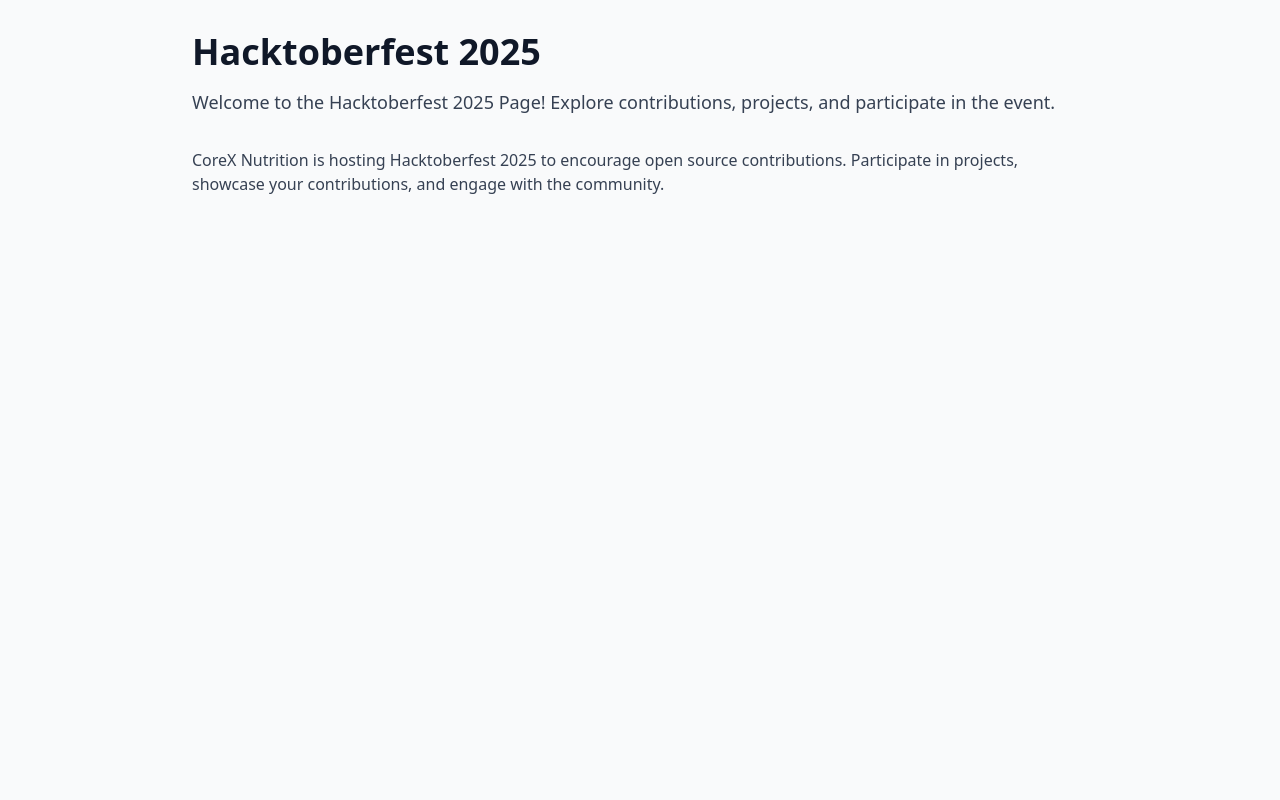
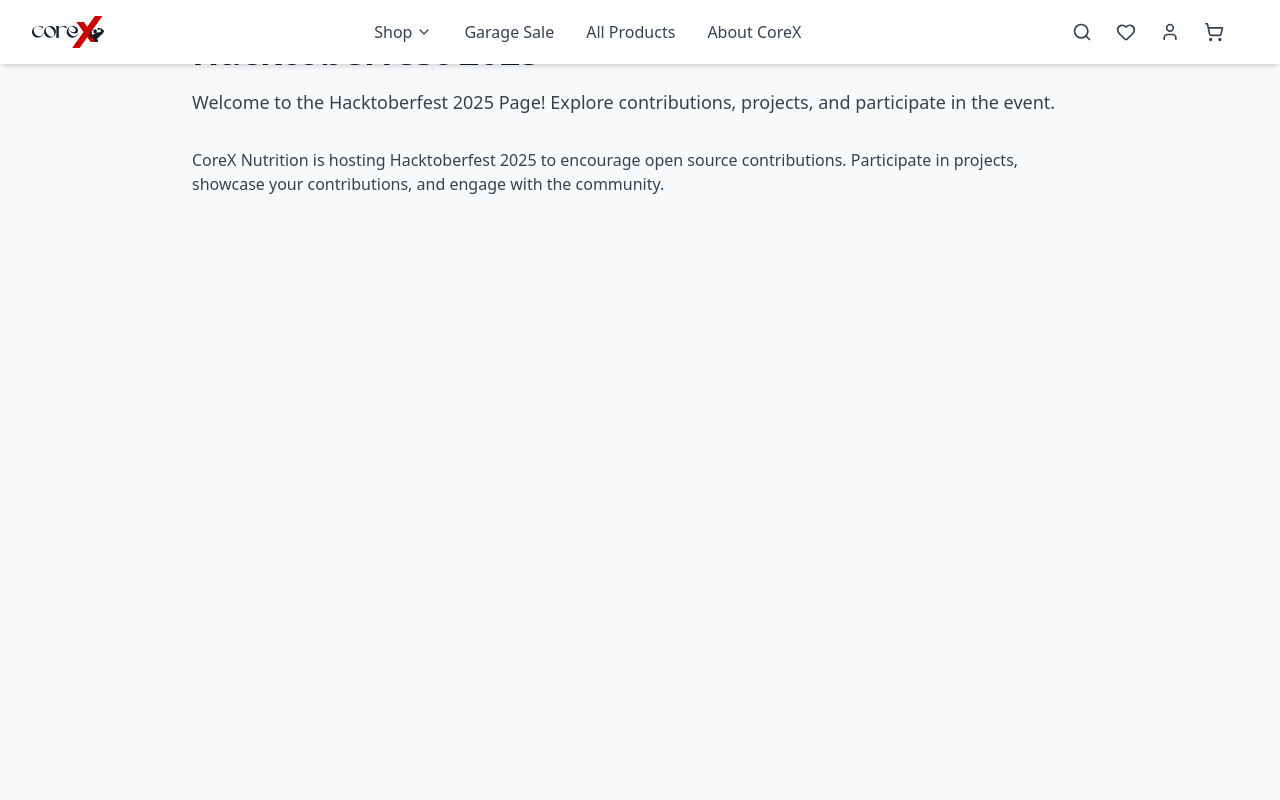
Before and after one commit to suryaprakashsingh1705-sys/hacktoberfest-2025-frontend, a React (Vite) app: page / in a window 1280 px wide. Shown: the top 800 px of the page. Built offline with nearby package versions, Linux system fonts and the light colour scheme; no server answers.

Commit message:
added main header

```diff
--- /dev/null
+++ b/src/components/Header/MainHeader.jsx
@@ -0,0 +1,133 @@
+import React, { useState } from 'react';
+import {
+  Menu,
+  X,
+  ChevronDown,
+  Search,
+  Heart,
+  User,
+  ShoppingCart,
+} from 'lucide-react';
+
+export default function Header() {
+  const [mobileOpen, setMobileOpen] = useState(false);
+  const [shopOpen, setShopOpen] = useState(false);
+
+  return (
+    <header className="bg-white shadow-md w-full fixed top-0 left-0 z-50">
+      <div className="max-w-7xl mx-auto px-4 sm:px-6 lg:px-8">
+        <div className="flex justify-between items-center h-16">
+          {/* Left: Logo */}
+          <div className="flex-shrink-0">
+            <img
+              src="/images/official-logo-core-x.svg"
+              alt="CoreX Logo"
+              className="h-8 w-auto"
+            />
+          </div>
+
+          {/* Center: Desktop Navigation */}
+          <nav className="hidden md:flex space-x-8">
+            {/* Shop Dropdown */}
+            <div className="relative">
+              <button
+                onClick={() => setShopOpen(!shopOpen)}
+                className="flex items-center gap-1 text-gray-700 hover:text-black"
+              >
+                Shop <ChevronDown className="h-4 w-4" />
+              </button>
+              {shopOpen && (
+                <div className="absolute left-0 top-full mt-2 w-screen max-w-4xl bg-white shadow-lg p-6">
+                  <div className="grid grid-cols-3 gap-4">
+                    <div className="p-4 bg-gray-100 rounded">Category 1</div>
+                    <div className="p-4 bg-gray-100 rounded">Category 2</div>
+                    <div className="p-4 bg-gray-100 rounded">Category 3</div>
+                  </div>
+                </div>
+              )}
+            </div>
+
+            <a href="#" className="text-gray-700 hover:text-black">
+              Garage Sale
+            </a>
+            <a href="#" className="text-gray-700 hover:text-black">
+              All Products
+            </a>
+            <a href="#" className="text-gray-700 hover:text-black">
+              About CoreX
+            </a>
+          </nav>
+
+          {/* Right: Icons (desktop) + Mobile Hamburger */}
+          <div className="flex items-center space-x-6">
+            {/* Desktop Icons */}
+            <div className="hidden md:flex items-center space-x-6 text-gray-700">
+              <a href="#" aria-label="Search">
+                <Search className="h-5 w-5 hover:text-black" />
+              </a>
+              <a href="#" aria-label="Wishlist">
+                <Heart className="h-5 w-5 hover:text-black" />
+              </a>
+              <a href="#" aria-label="User Account">
+                <User className="h-5 w-5 hover:text-black" />
+              </a>
+              <a href="#" aria-label="Shopping Cart">
+                <ShoppingCart className="h-5 w-5 hover:text-black" />
+              </a>
+            </div>
+
+            {/* Mobile Hamburger */}
+            <div className="md:hidden">
+              <button
+                onClick={() => setMobileOpen(!mobileOpen)}
+                className="text-gray-700 hover:text-black"
+              >
+                {mobileOpen ? (
+                  <X className="h-6 w-6" />
+                ) : (
+                  <Menu className="h-6 w-6" />
+                )}
+              </button>
+            </div>
+          </div>
+        </div>
+      </div>
+
+      {/* Mobile Menu */}
+      {mobileOpen && (
+        <div className="md:hidden bg-white shadow-md">
+          <nav className="flex flex-col space-y-2 p-4">
+            <button
+              onClick={() => setShopOpen(!shopOpen)}
+              className="flex items-center justify-between text-gray-700 hover:text-black"
+            >
+              Shop <ChevronDown className="h-4 w-4" />
+            </button>
+            {shopOpen && (
+              <div className="flex flex-col space-y-2 pl-4">
+                <a href="#" className="text-gray-600 hover:text-black">
+                  Category 1
+                </a>
+                <a href="#" className="text-gray-600 hover:text-black">
+                  Category 2
+                </a>
+                <a href="#" className="text-gray-600 hover:text-black">
+                  Category 3
+                </a>
+              </div>
+            )}
+            <a href="#" className="text-gray-700 hover:text-black">
+              Garage Sale
+            </a>
+            <a href="#" className="text-gray-700 hover:text-black">
+              All Products
+            </a>
+            <a href="#" className="text-gray-700 hover:text-black">
+              About CoreX
+            </a>
+          </nav>
+        </div>
+      )}
+    </header>
+  );
+}
--- /dev/null
+++ b/src/components/Header/index.js
@@ -0,0 +1 @@
+export { default } from "./MainHeader";
--- a/src/layouts/RootLayout.jsx
+++ b/src/layouts/RootLayout.jsx
@@ -2,12 +2,13 @@
 import { Outlet } from 'react-router-dom';
 import SEO from '../components/SEO';
 import TopFooter from '../components/Footer';
+import MainHeader from '../components/Header';
 
 function RootLayout() {
   return (
     <>
       {/* <TopHeader /> */}
-      {/* <Header /> */}
+      <MainHeader />
       <main>
         <SEO
           title="CoreX Nutrition"
```
